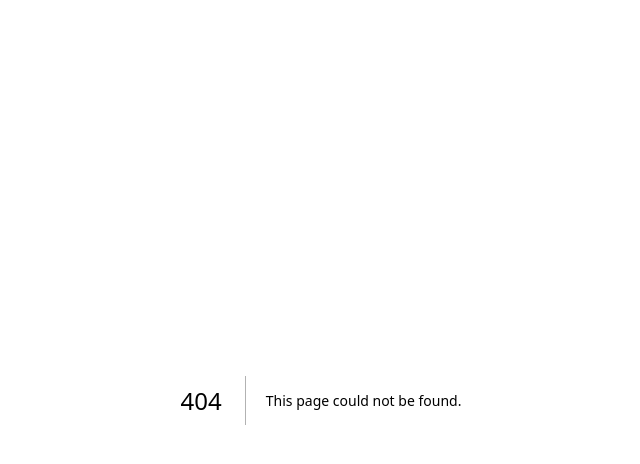
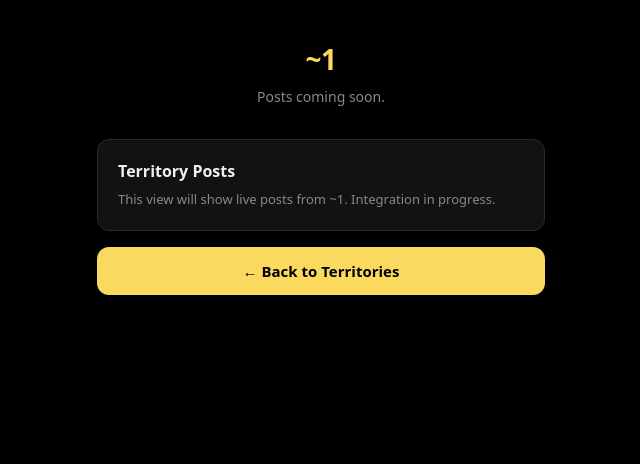
Before and after one commit to villawolfpy/miniapp-sn, a Next.js app: page /t/1 in a window 1280 px wide. Before the commit this address had no page. Shown: the top 464 px of the page, without its empty margins (319-959 px from the left). Built offline with nearby package versions, Linux system fonts and the light colour scheme.

Commit message:
Update territories UI and SN subs endpoint

```diff
--- /dev/null
+++ b/app/(routes)/t/[name]/TerritoryClient.tsx
@@ -0,0 +1,27 @@
+'use client';
+
+import Link from 'next/link';
+
+interface Props {
+  name: string;
+}
+
+export function TerritoryClient({ name }: Props) {
+  return (
+    <main>
+      <section className="header">
+        <h1>~{name}</h1>
+        <p>Posts coming soon.</p>
+      </section>
+
+      <div className="card">
+        <h2>Territory Posts</h2>
+        <p>This view will show live posts from ~{name}. Integration in progress.</p>
+      </div>
+
+      <Link href="/">
+        <button className="btn">&larr; Back to Territories</button>
+      </Link>
+    </main>
+  );
+}
--- /dev/null
+++ b/app/(routes)/t/[name]/page.tsx
@@ -0,0 +1,9 @@
+import { TerritoryClient } from './TerritoryClient';
+
+interface Props {
+  params: { name: string };
+}
+
+export default function TerritoryPage({ params }: Props) {
+  return <TerritoryClient name={decodeURIComponent(params.name)} />;
+}
--- /dev/null
+++ b/app/api/sn/subs/route.ts
@@ -0,0 +1,66 @@
+import { NextResponse } from 'next/server';
+import { TERRITORY_NAMES, type Territory } from '@/lib/territories';
+
+const SN_API = 'https://stacker.news/api/graphql';
+
+/**
+ * Build a single batched GraphQL query using aliases.
+ * Each territory gets its own aliased `sub(name:)` call.
+ */
+function buildBatchQuery(): string {
+  const fields = TERRITORY_NAMES.map((name, i) => {
+    // GraphQL aliases must be valid identifiers — replace non-alpha with _
+    const alias = `t${i}`;
+    return `${alias}: sub(name: "${name}") { name desc status nsfw }`;
+  });
+  return `query BatchSubs { ${fields.join('\n')} }`;
+}
+
+export async function GET() {
+  try {
+    const res = await fetch(SN_API, {
+      method: 'POST',
+      headers: { 'Content-Type': 'application/json' },
+      body: JSON.stringify({ query: buildBatchQuery() }),
+      next: { revalidate: 60 },
+    });
+
+    if (!res.ok) {
+      console.error(`SN API responded ${res.status}`);
+      return NextResponse.json(
+        { error: 'Stacker News API unavailable' },
+        { status: 502 }
+      );
+    }
+
+    const json = (await res.json()) as {
+      data?: Record<string, Territory | null>;
+      errors?: unknown[];
+    };
+
+    if (json.errors) {
+      console.error('SN GraphQL errors:', JSON.stringify(json.errors));
+    }
+
+    // Collect non-null results, preserving the order from TERRITORY_NAMES
+    const subs: Territory[] = [];
+    if (json.data) {
+      for (let i = 0; i < TERRITORY_NAMES.length; i++) {
+        const sub = json.data[`t${i}`];
+        if (sub && sub.status === 'ACTIVE') {
+          subs.push(sub);
+        }
+      }
+    }
+
+    return NextResponse.json({ subs }, {
+      headers: { 'Cache-Control': 'public, s-maxage=60, stale-while-revalidate=120' },
+    });
+  } catch (err) {
+    console.error('Failed to fetch territories:', err);
+    return NextResponse.json(
+      { error: 'Failed to fetch territories' },
+      { status: 500 }
+    );
+  }
+}
--- a/app/globals.css
+++ b/app/globals.css
@@ -135,3 +135,63 @@ main {
   font-size: 12px;
   margin-top: 24px;
 }
+
+/* Territory list */
+.list {
+  display: flex;
+  flex-direction: column;
+  gap: 10px;
+}
+
+.territory-card {
+  transition: border-color 0.15s;
+}
+
+.territory-card:hover {
+  border-color: var(--accent);
+}
+
+.territory-header {
+  display: flex;
+  justify-content: space-between;
+  align-items: baseline;
+  gap: 8px;
+}
+
+.territory-header h2 {
+  margin: 0;
+  font-size: 15px;
+  font-weight: 600;
+  color: var(--text);
+}
+
+.territory-count {
+  font-size: 11px;
+  color: var(--muted);
+  white-space: nowrap;
+}
+
+.territory-desc {
+  margin: 6px 0 0;
+  color: var(--muted);
+  font-size: 12px;
+  line-height: 1.4;
+  display: -webkit-box;
+  -webkit-line-clamp: 2;
+  -webkit-box-orient: vertical;
+  overflow: hidden;
+}
+
+/* Skeleton loading */
+.skeleton {
+  background: linear-gradient(90deg, #1a1a1e 0%, #2a2a2e 50%, #1a1a1e 100%);
+  background-size: 200% 100%;
+  animation: shimmer 1.3s infinite;
+  border-radius: 12px;
+  height: 64px;
+}
+
+@keyframes shimmer {
+  0% { background-position: 200% 0; }
+  100% { background-position: -200% 0; }
+}
--- /dev/null
+++ b/lib/territories.ts
@@ -0,0 +1,66 @@
+/** Canonical list of territories to display */
+export const TERRITORY_NAMES = [
+  'art',
+  'Contruction_and_Engineering',
+  'dotnet',
+  'ideasfromtheedge',
+  'mempool',
+  'openagents',
+  'bitdevs',
+  'DIY',
+  'Animal_World',
+  'aliens_and_UFOs',
+  'bitcoin_Mining',
+  'lol',
+  'science',
+  'lightning',
+  'food_and_drinks',
+  'bitcoin',
+  'nostr',
+  'tech',
+  'Design',
+  'devs',
+  'Memes',
+  'news',
+  'BooksAndArticles',
+  'HealthAndFitness',
+  'Photography',
+  'Stacker_Sports',
+  'Politics_And_law',
+  'bitcoin_beginners',
+  'spirituality',
+  'econ',
+  'alter_nat',
+  'AskSN',
+  'Cartalk',
+  'crypto',
+  'Education',
+  'events',
+  'gaming',
+  'movies',
+  'music',
+  'oracle',
+  'podcasts',
+  'security',
+  'Video',
+  'charts_and_numbers',
+  'AGORA',
+  'meta',
+  'culture',
+  'tutorials',
+  'FiresidePhilosophy',
+  'mostly_harmless',
+  'privacy',
+  'AMA',
+  'builders',
+  'jobs',
+] as const;
+
+export type TerritoryName = (typeof TERRITORY_NAMES)[number];
+
+export interface Territory {
+  name: string;
+  desc: string | null;
+  status: string;
+  nsfw: boolean;
+}
```
Also changed, not shown: app/(routes)/HomeClient.tsx (+61 -14 lines), minikit.config.ts (+3 -5 lines).
